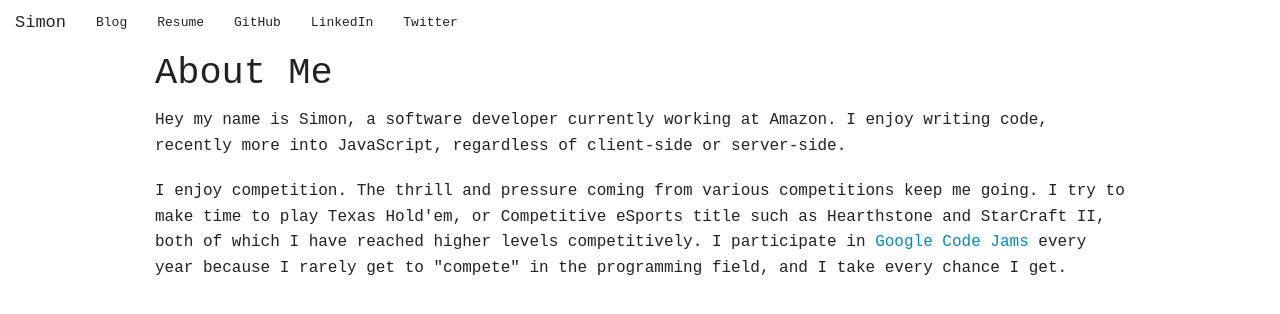
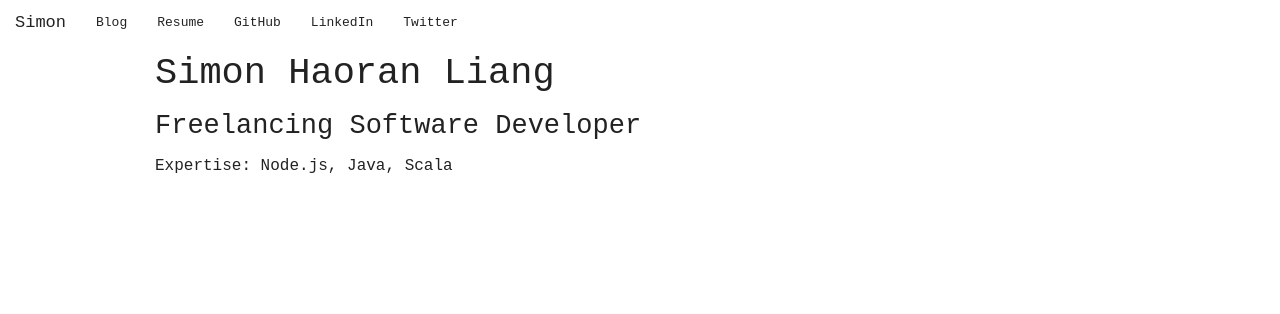
Before and after one commit to lhr0909/lhr0909.github.io, a Jekyll site: the page built from index.html, in a window 1280 px wide. Shown: the top 314 px of the page. Built offline with Jekyll 4.4.1, drawn with Linux system fonts in a browser that asks for light colours; comment, search, counter and statistics services are not loaded.

Commit message:
new home page

```diff
--- a/index.html
+++ b/index.html
@@ -5,20 +5,8 @@ layout: default
 
 <div class="row">
     <div class="columns">
-        <h2>About Me</h2>
-        <p>
-            Hey my name is Simon, a software developer currently working at Amazon.
-            I enjoy writing code, recently more into JavaScript,
-            regardless of client-side or server-side.
-        </p>
-        <p>
-            I enjoy competition. The thrill and pressure coming from various competitions
-            keep me going. I try to make time to play Texas Hold'em,
-            or Competitive eSports title such as Hearthstone and StarCraft II, both of which
-            I have reached higher levels competitively. I participate in
-            <a href="https://code.google.com/codejam">Google Code Jams</a>
-            every year because I rarely get to "compete" in the programming field, and I take
-            every chance I get.
-        </p>
+        <h2>Simon Haoran Liang</h2>
+        <h3>Freelancing Software Developer</h3>
+        <p>Expertise: Node.js, Java, Scala</p>
     </div>
 </div>
```
